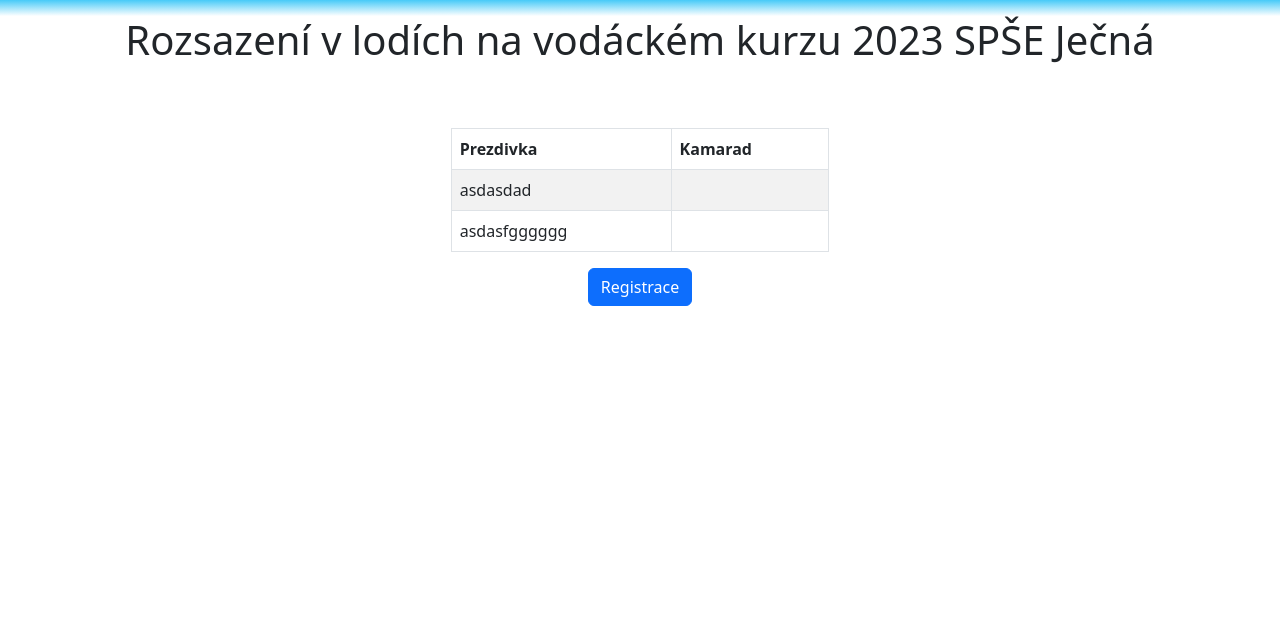
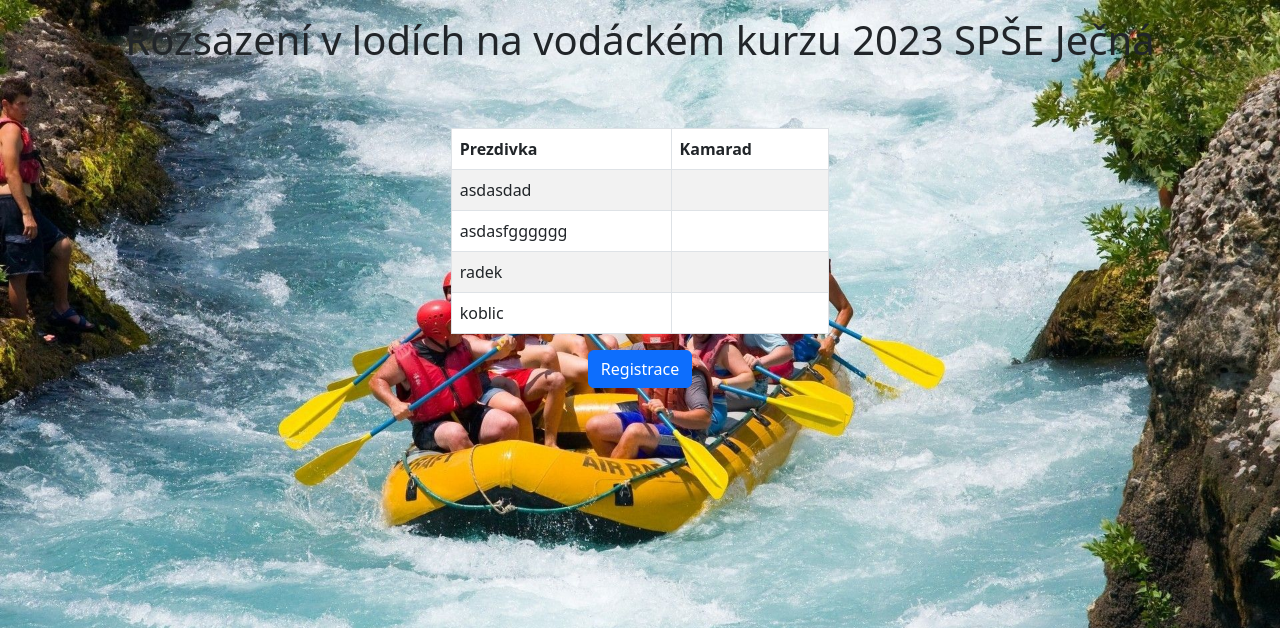
Before and after one commit to YepShroub/reg-na-vodu, a Flask app: page / in a window 1280 px wide. Shown: the top 628 px of the page. Run offline with Flask 2, Linux system fonts and the light colour scheme.

Commit message:
mas tam nejlepsi background

```diff
--- a/static/mujstyl.css
+++ b/static/mujstyl.css
@@ -1,6 +1,15 @@
 body {
-  background: linear-gradient(0,  rgba(255,255,255,1) 95%, rgba(25,189,246,0.8)100%);
   background-repeat: no-repeat;
+  margin: 0;
+}
+
+.bg-container {
+  background: url(river.jpeg);
+  width:100%;
+  height:100%;
+  box-sizing:border-box;
+  background-repeat: no-repeat;
+  background-size: cover;
 }
 
 h1 {
@@ -11,3 +20,7 @@
 p {
   font-size: 20px;
 }
+
+table{
+  background-color: white;
+}
--- a/static/registrovani.json
+++ b/static/registrovani.json
@@ -1 +1 @@
-[["asdasdad", ""], ["asdasfgggggg", ""]]
+[["asdasdad", ""], ["asdasfgggggg", ""], ["radek", ""], ["koblic", ""]]
--- a/templates/uvod.html
+++ b/templates/uvod.html
@@ -11,8 +11,8 @@
 <link rel="shortcut icon" href="{{ url_for('static', filename='favicon.ico') }}">
 <title>Vodacky kurz</title>
 
-<body>
-
+<body class="bg-container">
+<div>
 <div class="row d-flex align-items-center justify-content-center mb-5">
     <div class="col-12">
         <h1 class="h1 m-3">Rozsazení v lodích na vodáckém kurzu 2023 SPŠE Ječná</h1>
@@ -45,6 +45,8 @@
         </form>
     </div>
 </div>
+</div>
+
 
 
 
```
Also changed, not shown: templates/registrace.html (+5 -2 lines), static/river.jpeg (added).
